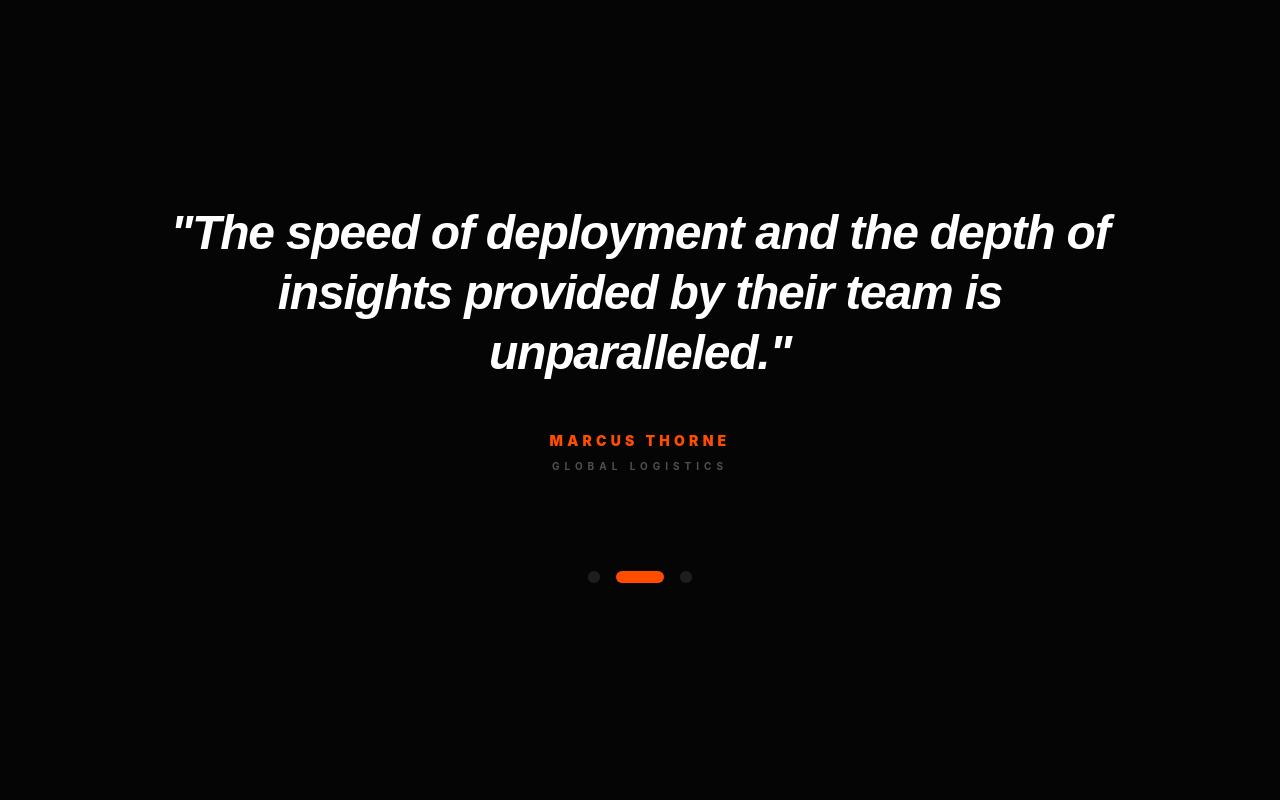
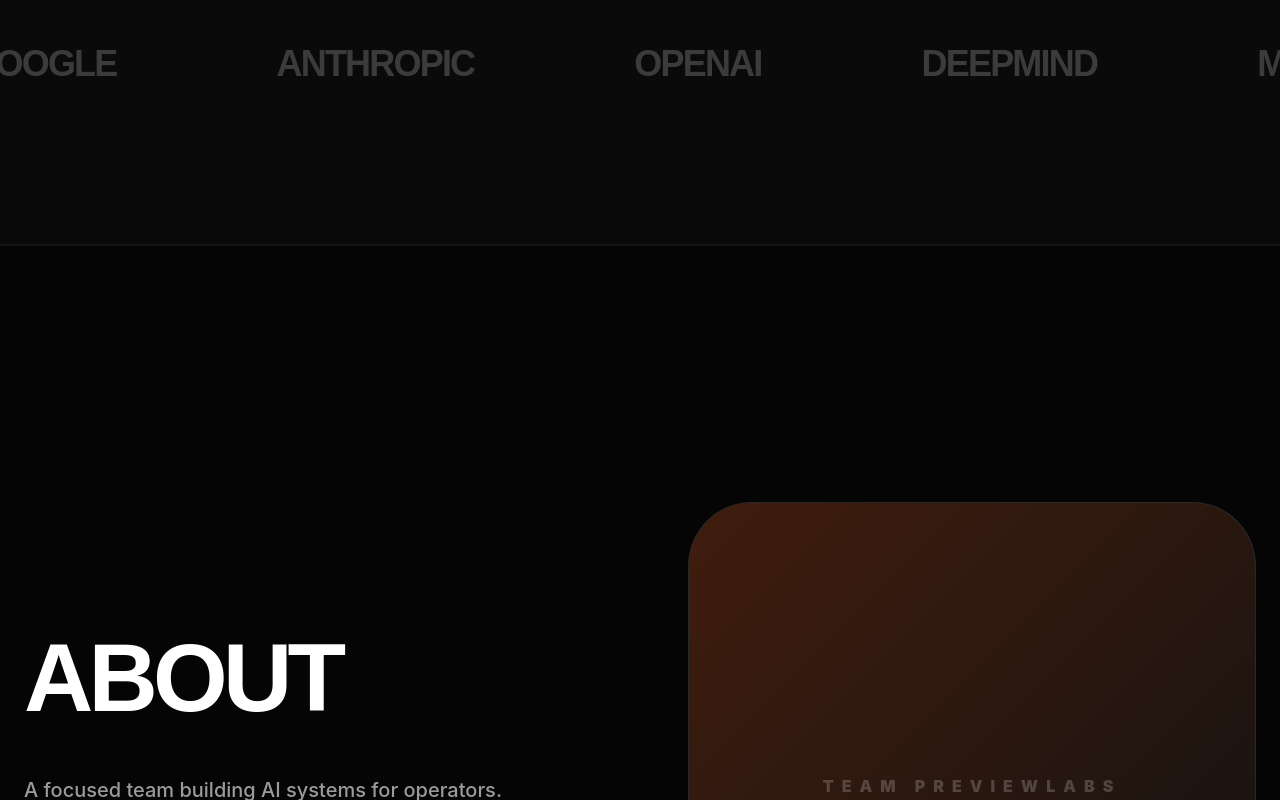
Before and after one commit to gurharnimrat-xseller/previewlabs-limited, a React (Vite) app: page / in a window 1280 px wide. Shown: the part 3200-4000 px from the top of the page. Built offline with nearby package versions, Linux system fonts and the light colour scheme.

Commit message:
remove testimonials carousel section

```diff
--- a/src/App.tsx
+++ b/src/App.tsx
@@ -11,7 +11,6 @@
   const [isMenuOpen, setIsMenuOpen] = useState(false);
   const [isScrolled, setIsScrolled] = useState(false);
   const [isDarkMode, setIsDarkMode] = useState(true);
-  const [currentTestimonial, setCurrentTestimonial] = useState(0);
   const containerRef = useRef<HTMLDivElement>(null);
   const heroRef = useRef<HTMLElement>(null);
   const [count50, setCount50] = useState(0);
@@ -45,19 +44,6 @@
     );
     observer.observe(node);
     return () => observer.disconnect();
-  }, []);
-
-  const testimonials = [
-    { quote: "Previewlabs transformed our data strategy. Their AI framework is years ahead of anything we've seen.", name: "Sarah Chen", company: "TechFlow Systems" },
-    { quote: "The speed of deployment and the depth of insights provided by their team is unparalleled.", name: "Marcus Thorne", company: "Global Logistics" },
-    { quote: "A true partner in innovation. They didn't just give us a tool; they gave us a competitive edge.", name: "Elena Rodriguez", company: "FinTech Solutions" }
-  ];
-
-  useEffect(() => {
-    const interval = setInterval(() => {
-      setCurrentTestimonial((prev) => (prev + 1) % testimonials.length);
-    }, 5000);
-    return () => clearInterval(interval);
   }, []);
 
   useEffect(() => {
@@ -448,42 +434,6 @@
         </div>
       </section>
 
-      {/* Testimonials Carousel */}
-      <section className={`relative z-[60] py-64 px-6 max-w-5xl mx-auto text-center`}>
-        <div className="relative h-[400px] flex items-center justify-center overflow-hidden">
-          <AnimatePresence mode="wait">
-            <motion.div
-              key={currentTestimonial}
-              initial={{ opacity: 0, scale: 0.9, y: 20 }}
-              animate={{ opacity: 1, scale: 1, y: 0 }}
-              exit={{ opacity: 0, scale: 1.1, y: -20 }}
-              transition={{ duration: 0.8, ease: [0.22, 1, 0.36, 1] }}
-              className="absolute inset-0 flex flex-col items-center justify-center"
-            >
-              <div className={`text-3xl md:text-5xl font-display font-black italic tracking-tight mb-12 leading-tight ${isDarkMode ? 'text-white' : 'text-black'}`}>
-                "{testimonials[currentTestimonial].quote}"
-              </div>
-              <div className="flex flex-col items-center gap-2">
-                <div className="text-brand-orange font-black uppercase tracking-[0.3em] text-sm">{testimonials[currentTestimonial].name}</div>
-                <div className={`text-[10px] uppercase tracking-[0.5em] font-bold ${isDarkMode ? 'text-white/30' : 'text-black/30'}`}>{testimonials[currentTestimonial].company}</div>
-              </div>
-            </motion.div>
-          </AnimatePresence>
-        </div>
-
-        <div className="flex justify-center gap-4 mt-8">
-          {testimonials.map((_, i) => (
-            <button
-              key={i}
-              onClick={() => setCurrentTestimonial(i)}
-              className={`w-3 h-3 rounded-full transition-all duration-500 ${
-                currentTestimonial === i ? 'bg-brand-orange w-12' : (isDarkMode ? 'bg-white/10' : 'bg-black/10')
-              }`}
-            />
-          ))}
-        </div>
-      </section>
-
       {/* Partners Logo Scroll */}
       <section className={`relative z-[60] py-40 border-y overflow-hidden ${isDarkMode ? 'border-white/5 bg-white/[0.02]' : 'border-black/5 bg-black/[0.02]'}`}>
         <div className="flex whitespace-nowrap animate-marquee">
```
